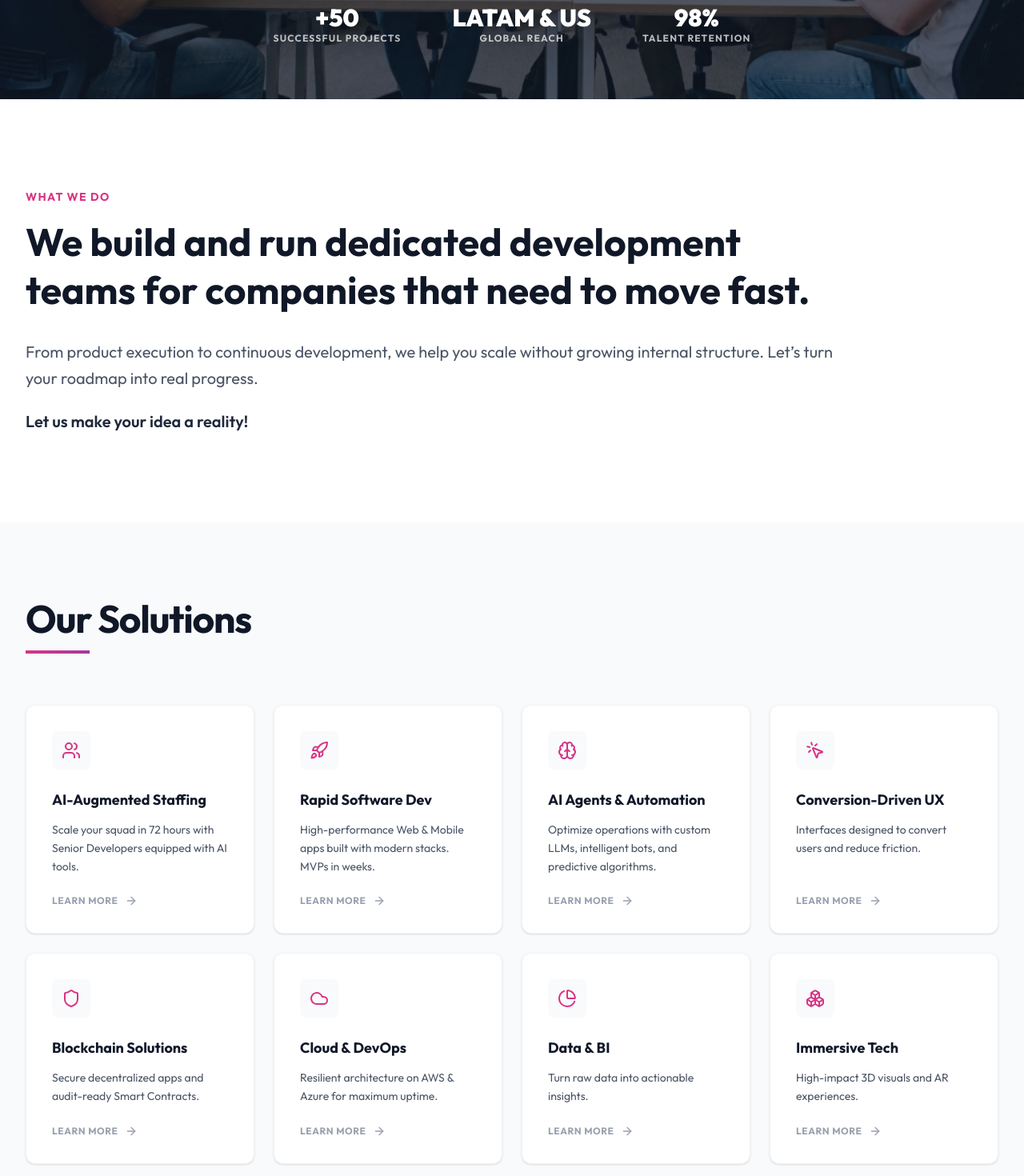
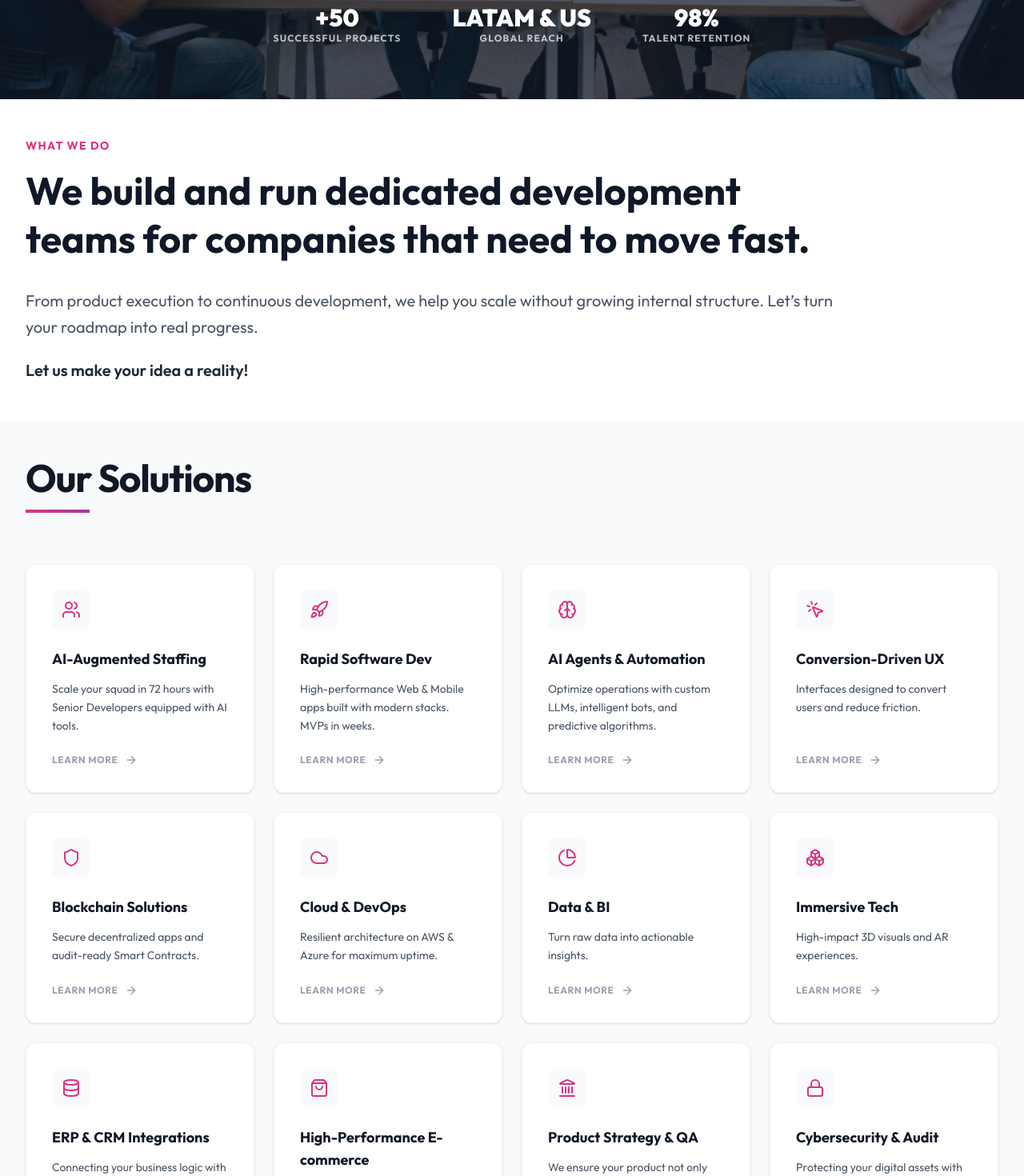
Before and after one commit to dibrand-dev/dibrand-redesign, a Next.js app: page /en in a window 1280 px wide. Shown: the part 540-2010 px from the top of the page at 80% size. Built offline with nearby package versions, Linux system fonts and the light colour scheme; no server answers; the database is empty.

Commit message:
style: reduce vertical padding between Hero, WhatWeDo and Services sections

```diff
--- a/components/home/ServicesGrid.tsx
+++ b/components/home/ServicesGrid.tsx
@@ -28,7 +28,7 @@ const iconMap = [
 
 export default function ServicesGrid({ dict }: ServicesGridProps) {
     return (
-        <section className="bg-gray-50 flex flex-col justify-start pt-24 pb-32" id="services">
+        <section className="bg-gray-50 flex flex-col justify-start pt-12 pb-32" id="services">
             <div className="container mx-auto px-4 sm:px-6 lg:px-8">
                 <div className="mb-16">
                     <h2 className="text-3xl font-bold tracking-tight text-gray-900 sm:text-4xl md:text-5xl">
--- a/components/home/WhatWeDo.tsx
+++ b/components/home/WhatWeDo.tsx
@@ -11,7 +11,7 @@ interface WhatWeDoProps {
 
 export default function WhatWeDo({ dict }: WhatWeDoProps) {
     return (
-        <section className="bg-white py-20 md:py-28">
+        <section className="bg-white py-12">
             <div className="container mx-auto px-4 sm:px-6 lg:px-8">
                 <div className="max-w-5xl text-left">
                     <h2 className="uppercase tracking-widest text-sm font-bold text-[#D83484] mb-4">
```
